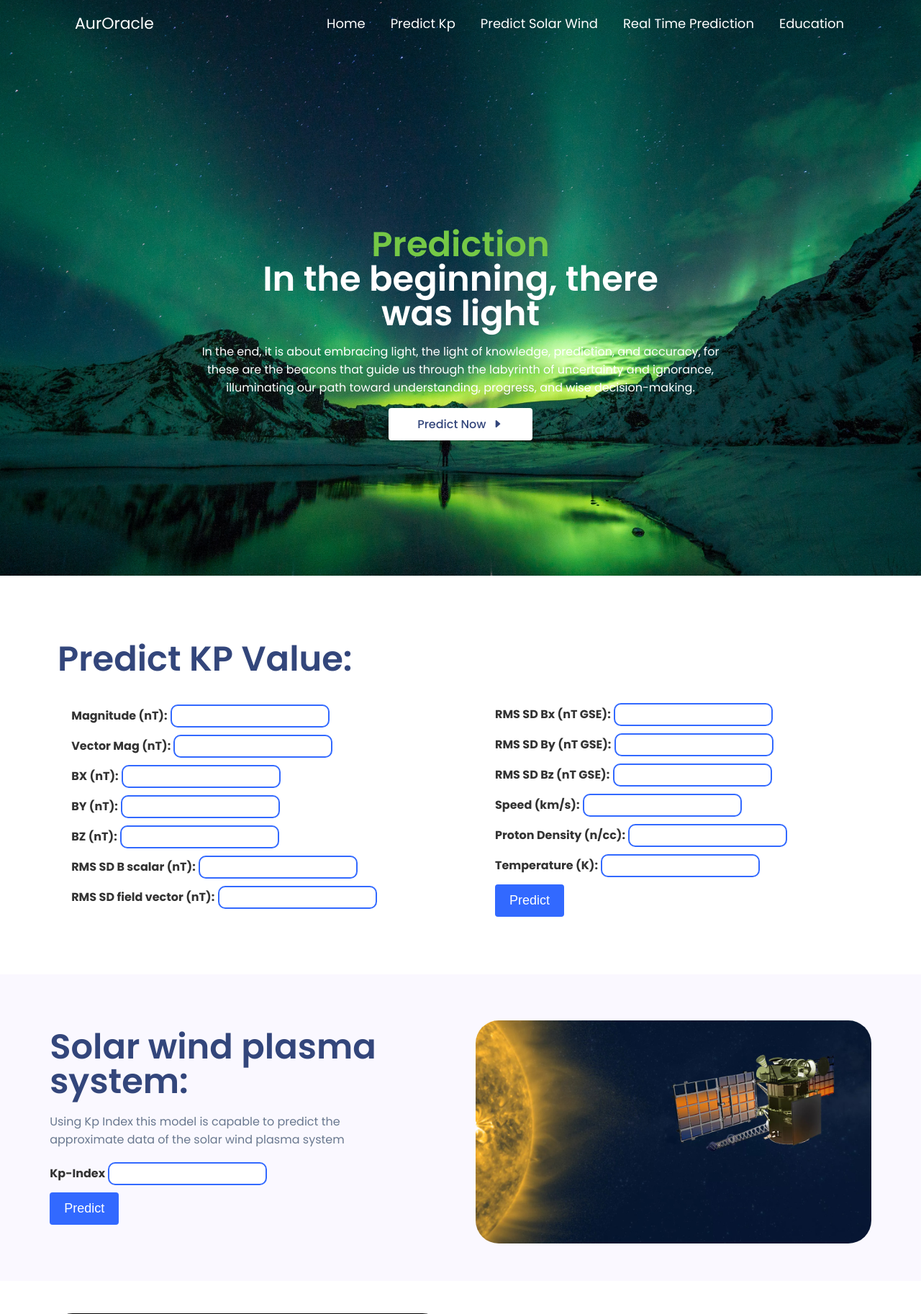
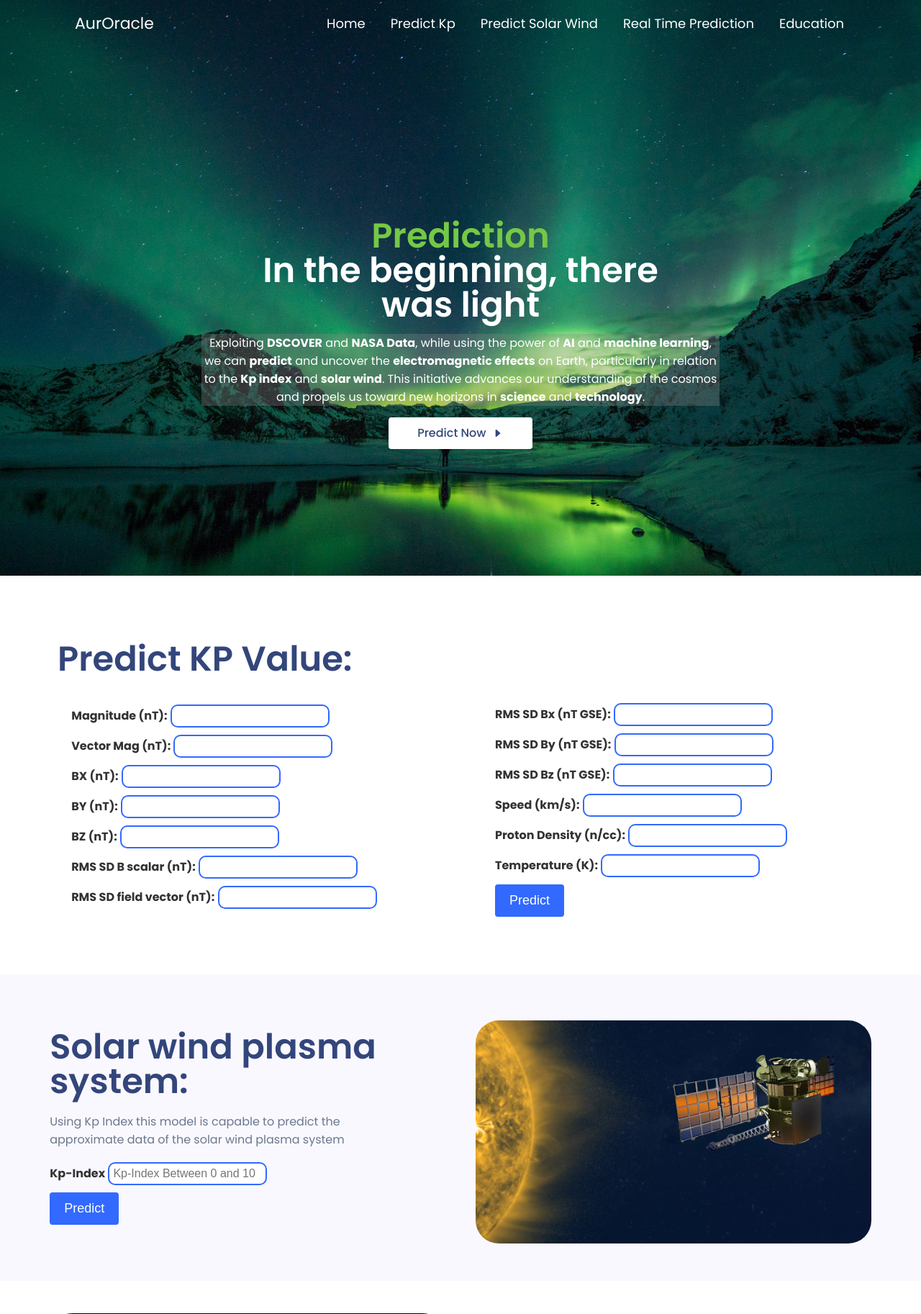
Before and after one commit to christnakh/AurOracle, a Flask app: page /prediction in a window 1280 px wide. Shown: the top 1826 px of the page at 72% size. Run offline with Flask 3, Linux system fonts and the light colour scheme; parts of the project's set-up code (start-up, migrations or seed data) failed here and were passed over.

Commit message:
Fixing all landing page centering prediction buttons

```diff
--- a/app.py
+++ b/app.py
@@ -84,4 +84,4 @@ def predict_data():
 
 
 if __name__ == '__main__':
-    app.run(debug=False, host='0.0.0.0')
+    app.run(debug=False, host='0.0.0.0', port=3472)
--- a/static/prediction.css
+++ b/static/prediction.css
@@ -231,10 +231,16 @@ nav
 	text-align: center;
 }
 
-.hero .container .para-line
-{
-	margin: 1rem 0 1rem 0;
-}
+	.back_op {
+		background-color: rgba(128, 128, 128, 0.35);
+
+	}
+
+	.hero .container .para-line {
+		margin: 1rem 0;
+		color: white;
+		font-size: 16px;
+	}
 
 
 .learn_1 .container
@@ -482,3 +488,14 @@ footer {
     width: 150px;
 }
 }
+
+@media (max-width: 768px){
+	#predict_bb{
+		    display: block;
+    margin: 0 auto; /* Center horizontally */
+    text-align: center;
+	}
+#solar_pred{
+		margin: 10px;
+	}
+}
--- a/templates/prediction.html
+++ b/templates/prediction.html
@@ -35,9 +35,11 @@
                         <span style="color: #75C846;">Prediction</span> <br>
                         In the beginning, there <br> was light
                     </h2>
-                    <p class="para-line white">
-                        In the end, it is about embracing light, the light of knowledge, prediction, and accuracy, for these are the beacons that guide us through the labyrinth of uncertainty and ignorance, illuminating our path toward understanding, progress, and wise decision-making.
-                    </p>
+                        <div class="back_op">
+						<p class="para-line white">
+							Exploiting <strong>DSCOVER</strong> and <strong>NASA Data</strong>, while using the power of <strong>AI</strong> and <strong>machine learning</strong>, we can <strong>predict</strong> and uncover the <strong>electromagnetic effects</strong> on Earth, particularly in relation to the <strong>Kp index</strong> and <strong>solar wind</strong>. This initiative advances our understanding of the cosmos and propels us toward new horizons in <strong>science</strong> and <strong>technology</strong>.
+						</p>
+					</div>
                     <button class="btn btn-white">
 						<a href="#kp">
                             Predict Now &nbsp; <ion-icon name="caret-forward-outline"></ion-icon>
@@ -108,7 +110,7 @@
                     <label for="temperature">Temperature (K):</label>
                     <input   id="temperature" name="temperature" required><br>
 
-                    <button type="submit">Predict</button>
+                    <button type="submit" id="predict_bb">Predict</button>
 				</div>
             </form>
 
@@ -130,8 +132,8 @@
                     </p>
                     <form action="" id="prediction-form">
                         <label for="kp">Kp-Index</label>
-                        <input  id="kpap" name="kp" required><br>
-                        <button type="submit">Predict</button>
+                        <input  id="kpap" name="kp" required placeholder="Kp-Index Between 0 and 10"><br>
+                        <button id="solar_pred" type="submit" >Predict</button>
                     </form>
                 </div>
                 <div class="col">
```
Also changed, not shown: static/education.css (+11 -4 lines), templates/education.html (+5 -3 lines).
